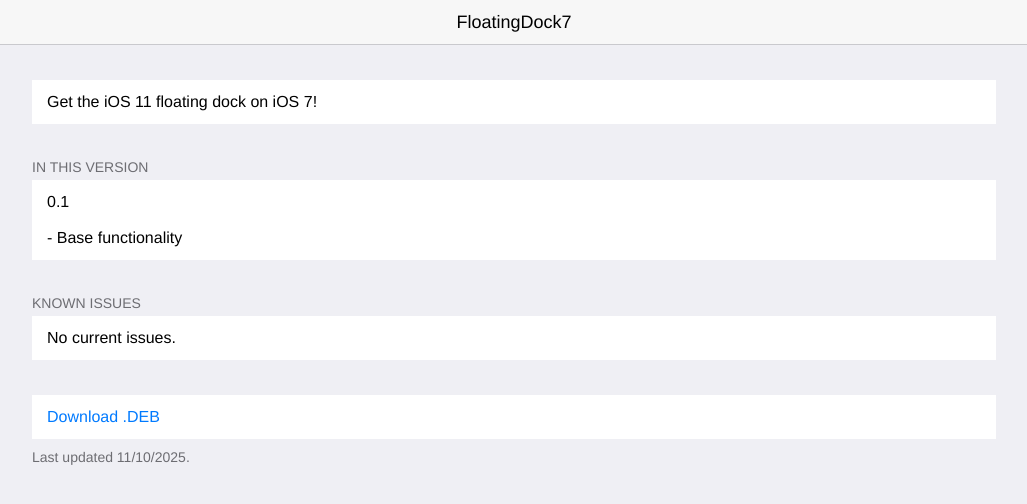
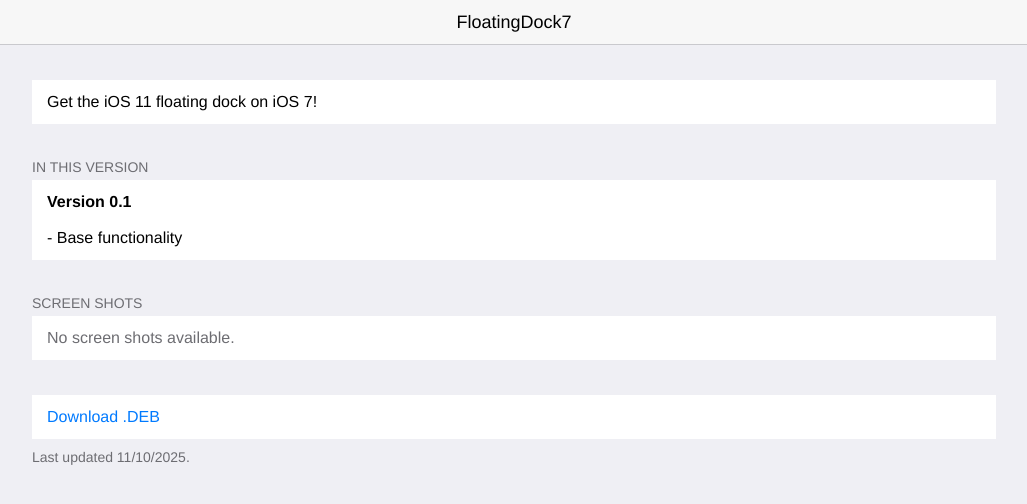
Before and after one commit to antonfdiaz/repo, a plain HTML site: page depic/floatingdock7/index.html in a window 1280 px wide. Shown: the whole page, without its empty margins (126-1153 px from the left). Drawn offline with Linux system fonts and the light colour scheme.

Commit message:
small detail

```diff
--- a/css/style.css
+++ b/css/style.css
@@ -241,3 +241,9 @@ footer :last-child {
 .pkg-icon:hover {
   transform: scale(1.1);
 }
+a:active {
+  color: #0063cc;
+}
+.grey {
+  color: #6d6d72;
+}
--- a/depic/floatingdock7/index.html
+++ b/depic/floatingdock7/index.html
@@ -21,13 +21,13 @@
       <h2 id="in-this-version">In this version</h2>
       <ul>
         <li>
-          <p>0.1</p><br>
+          <b>Version 0.1</b><br><br>
           <p>- Base functionality</p>
         </li>
       </ul>
-      <h2 id="known-issues">Known&nbsp;Issues</h2>
+      <h2>Screen Shots</h2>
       <ul>
-        <li>No current issues.</li>
+        <li class="grey">No screen shots available.</li>
       </ul>
       <ul>
         <li><a href="../../debs/com.t0nchi7.floatingdock7_0.1-2+debug_iphoneos-arm.deb" download>Download .DEB</a></li>
```
